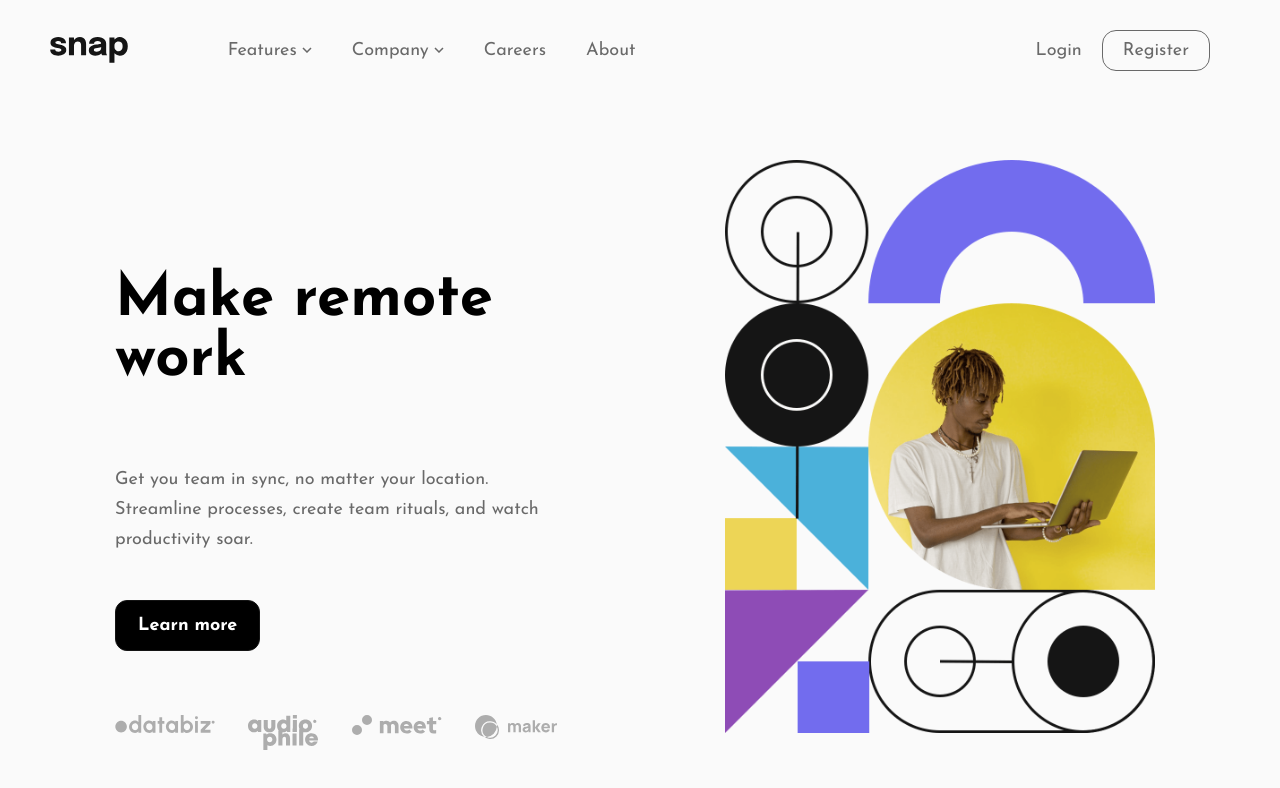
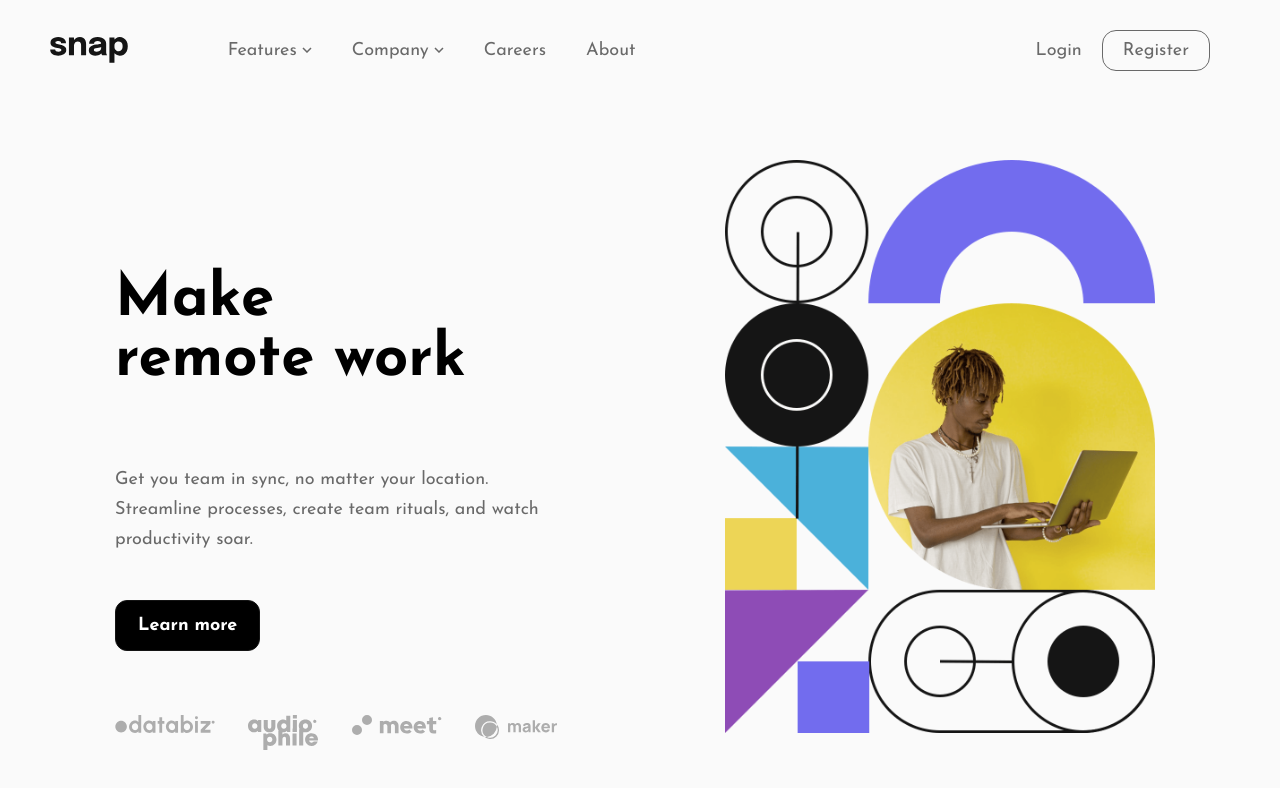
Before and after one commit to ericseparovic/intro-section-with-dropdown-navigation, a React (Vite) app: page / in a window 1280 px wide. Shown: the top 788 px of the page. Built offline with nearby package versions, Linux system fonts and the light colour scheme.

Commit message:
Fix with h1

```diff
--- a/src/styles/components/_main.scss
+++ b/src/styles/components/_main.scss
@@ -89,10 +89,19 @@
 
         font-size: 6rem;
         margin-top: 10rem;
-        padding: 0;
 
     }
 }
+
+
+@media (min-width:986px) {
+
+    .main__info-h1 {
+        width: 37rem;
+    }
+}
+
+
 
 .main__info-p {
     line-height: 3rem;
```
